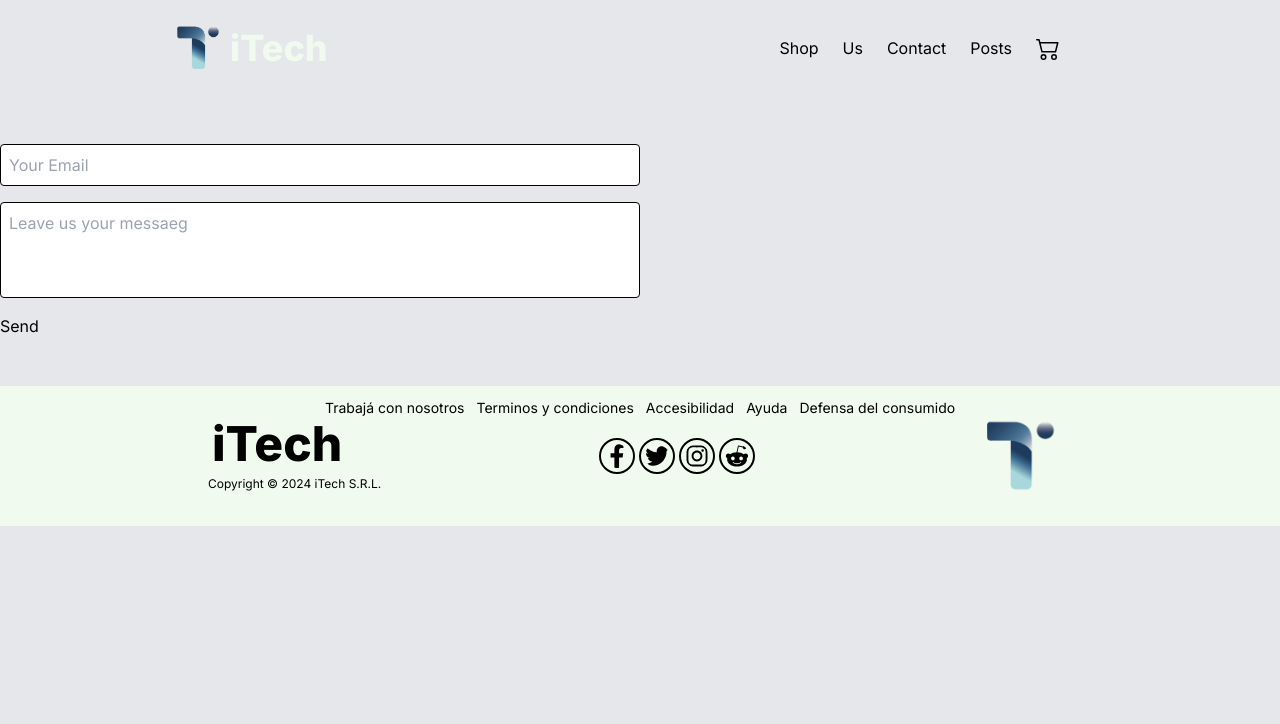
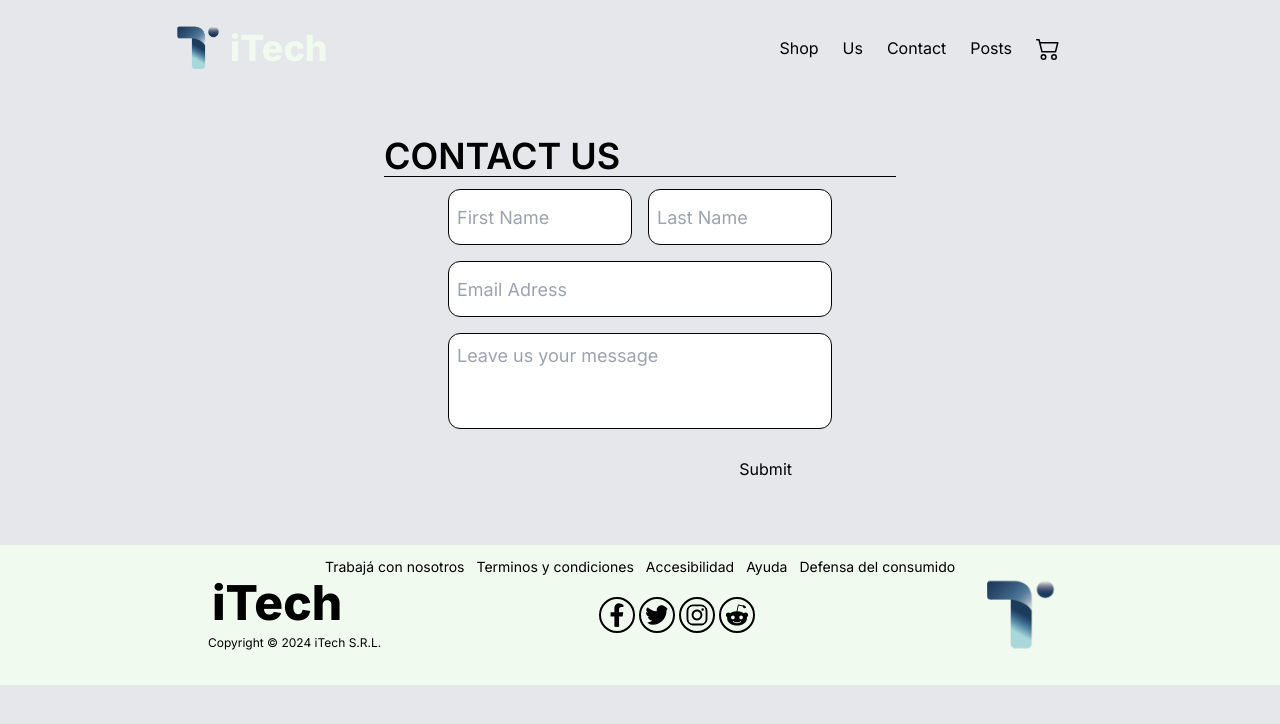
Before and after one commit to MatiasCancina/iTech-eCommerce, a Next.js app: page /contact in a window 1280 px wide. Shown: the top 724 px of the page. Built offline with nearby package versions, Linux system fonts and the light colour scheme.

Commit message:
add name inputs and styles

```diff
--- a/components/contact/ContactForm.jsx
+++ b/components/contact/ContactForm.jsx
@@ -1,9 +1,13 @@
 "use client";
-
 import { useState } from "react";
 
 const ContactForm = () => {
-  const [values, setValues] = useState({ email: "", text: "" });
+  const [values, setValues] = useState({
+    firstName: "",
+    lastName: "",
+    email: "",
+    text: "",
+  });
 
   const handleChange = (e) => {
     setValues({ ...values, [e.target.name]: e.target.value });
@@ -18,26 +22,51 @@ const ContactForm = () => {
   };
 
   return (
-    <form onSubmit={handleSubmit} className="my-12">
+    <div className=" my-10 px-96">
+      <h1 className="font-semibold text-4xl border-b border-gray-400">CONTACT US</h1>
+      <div className="flex justify-center items-center">
+        <form onSubmit={handleSubmit} className="grid  gap-4 w-3/4 my-3">
+          <div className="grid grid-cols-2 gap-4">
+            <input
+              type="text"
+              placeholder="First Name"
+              name="firstName"
+              onChange={handleChange}
+              className="p-2 rounded-xl border border-blue-100 h-14 text-lg"
+            />
+            <input
+              type="text"
+              placeholder="Last Name"
+              name="lastName"
+              onChange={handleChange}
+              className="p-2 rounded-xl border border-blue-100 h-14 text-lg"
+            />
+          </div>
           <input
             type="email"
             required
-        placeholder="Your Email"
-        className="p-2 rounded w-1/2 border border-blue-100 block my-4"
+            placeholder="Email Adress"
+            className="p-2 rounded-xl border border-blue-100 h-14 text-lg"
             name="email"
             onChange={handleChange}
           />
 
           <textarea
             required
-        placeholder="Leave us your messaeg"
-        className="resize-none w-1/2 h-24 p-2 rounded border border-blue-100 block my-4"
+            placeholder="Leave us your message"
+            className="resize-none h-24 p-2 rounded-xl border border-blue-100 text-lg"
             name="text"
             onChange={handleChange}
           />
 
-      <button type="submit">Send</button>
+          <div className="flex justify-end items-end">
+            <button type="submit" className="bg-slate-400 py-3 px-10">
+              Submit
+            </button>
+          </div>
         </form>
+      </div>
+    </div>
   );
 };
 
```
Lines whose indentation alone changed are shown as unchanged.
